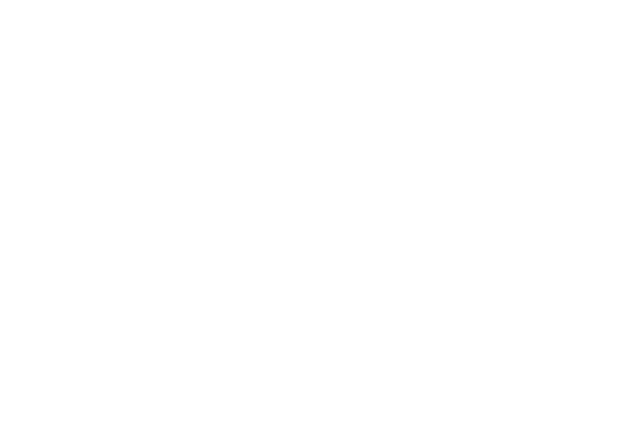
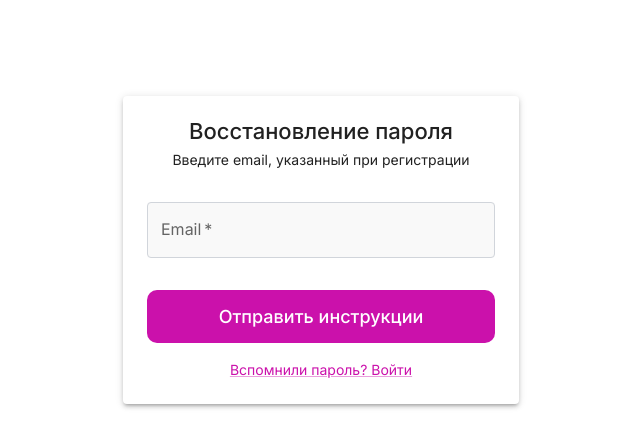
Before and after one commit to peaksoft-school/Gadjetarium-js16-ev, a React (Vite) app: page /forgot-password in a window 1280 px wide. Before the commit this address had no page. Shown: the top 448 px of the page, without its empty margins (319-959 px from the left). Built offline with nearby package versions, Linux system fonts and the light colour scheme.

Commit message:
end signs

```diff
--- a/src/configs/firebase.js
+++ b/src/configs/firebase.js
@@ -2,12 +2,12 @@ import { initializeApp } from 'firebase/app'
 import { getAuth, GoogleAuthProvider, signInWithPopup } from 'firebase/auth'
 
 const firebaseConfig = {
-  apiKey: "AIzaSyA...",
-  authDomain: "your-project.firebaseapp.com",
-  projectId: "your-project",
-  storageBucket: "your-project.appspot.com",
-  messagingSenderId: "1234567890",
-  appId: "1:1234567890:web:abc123def456"
+   apiKey: 'AIzaSyAmRw0iR8o89r525-6bNsk1aln7d_HV1RY',
+   authDomain: 'elaman-86eb2.firebaseapp.com',
+   projectId: 'elaman-86eb2',
+   storageBucket: 'elaman-86eb2.appspot.com',
+   messagingSenderId: '109939961650735218698',
+   appId: '1:109939961650735218698:web:abc123def456',
 }
 
 const app = initializeApp(firebaseConfig)
--- a/src/pages/forgotPassword/ForgotPassword.jsx
+++ b/src/pages/forgotPassword/ForgotPassword.jsx
@@ -56,7 +56,7 @@ const ForgotPassword = () => {
                   <Button
                      fullWidth
                      variant="contained"
-                     onClick={() => navigate('/login')}
+                     onClick={() => navigate('/sign-in')}
                      sx={{ mt: 3 }}
                   >
                      Вернуться к входу
@@ -100,7 +100,7 @@ const ForgotPassword = () => {
 
                   <Box textAlign="center">
                      <Link
-                        href="/login"
+                        href="/sign-in"
                         variant="body2"
                         onClick={() => dispatch(resetForgotPasswordState())}
                      >
--- a/src/pages/home/Home.jsx
+++ b/src/pages/home/Home.jsx
@@ -1,14 +1,10 @@
 import { Outlet } from 'react-router'
-import { useState } from 'react'
-import ForgotPassword from '../forgotPassword/ForgotPassword'
-import ResetPassword from '../forgotPassword/ResetPassword'
+
 
 const Home = () => {
-   const [open, setOpen] = useState(true)
    return (
       <div>
          <h1>HOME</h1>
-         <ResetPassword />
          <Outlet />
       </div>
    )
--- a/src/pages/sign-in/SignIn.jsx
+++ b/src/pages/sign-in/SignIn.jsx
@@ -13,6 +13,7 @@ import {
    TextField,
 } from '@mui/material'
 import GoogleIcon from '@mui/icons-material/Google'
+import { styled } from '@mui/system'
 import { AUTH_THUNK } from '../../store/authSlice/authThunk'
 import { signInWithGoogle } from '../../configs/firebase'
 
@@ -23,7 +24,6 @@ const SignIn = () => {
    const [error, setError] = useState(null)
    const isLoading = useSelector((state) => state.auth.isLoading)
 
-   // Форма для обычного входа
    const formik = useFormik({
       initialValues: {
          email: '',
@@ -46,14 +46,11 @@ const SignIn = () => {
       },
    })
 
-   // Обработчик Google входа
    const handleGoogleSignIn = async () => {
       try {
          setGoogleLoading(true)
          setError(null)
-
          const { idToken, email } = await signInWithGoogle()
-
          await dispatch(
             AUTH_THUNK.googleSignIn({
                idToken,
@@ -70,20 +67,12 @@ const SignIn = () => {
    }
 
    return (
-      <Box
-         sx={{
-            maxWidth: '400px',
-            margin: '2rem auto',
-            padding: '2rem',
-            boxShadow: 3,
-            borderRadius: '8px',
-         }}
-      >
+      <Container>
          <Typography variant="h5" align="center" gutterBottom>
             Вход в систему
          </Typography>
 
-         <Button
+         <GoogleButton
             fullWidth
             variant="outlined"
             onClick={handleGoogleSignIn}
@@ -91,20 +80,9 @@ const SignIn = () => {
             startIcon={
                googleLoading ? <CircularProgress size={20} /> : <GoogleIcon />
             }
-            sx={{
-               mt: 1,
-               mb: 2,
-               color: '#4285F4',
-               borderColor: '#4285F4',
-               '&:hover': {
-                  borderColor: '#3367D6',
-                  backgroundColor: 'rgba(66, 133, 244, 0.04)',
-               },
-               height: '48px',
-            }}
          >
             {googleLoading ? 'Вход...' : 'Войти через Google'}
-         </Button>
+         </GoogleButton>
 
          <Divider sx={{ my: 2 }}>или</Divider>
 
@@ -143,34 +121,68 @@ const SignIn = () => {
                </Alert>
             )}
 
-            <Button
+            <SubmitButton
                fullWidth
                type="submit"
                variant="contained"
                disabled={isLoading}
-               sx={{
-                  mt: 2,
-                  bgcolor: '#D901A6',
-                  '&:hover': { bgcolor: '#b1008b' },
-                  height: '48px',
-               }}
             >
                {isLoading ? (
                   <CircularProgress size={24} color="inherit" />
                ) : (
                   'Войти'
                )}
-            </Button>
+            </SubmitButton>
          </form>
 
-         <Typography align="center" sx={{ mt: 2 }}>
-            Нет аккаунта?{' '}
+         <StyledLinkText>
+            Нет аккаунта?
             <Link href="/sign-up" underline="hover">
                Зарегистрироваться
             </Link>
-         </Typography>
-      </Box>
+         </StyledLinkText>
+
+         <StyledLinkText>
+            <Link href="/forgot-password" underline="hover">
+               Забыли пароль?
+            </Link>
+         </StyledLinkText>
+      </Container>
    )
 }
 
 export default SignIn
+
+const Container = styled(Box)(({ theme }) => ({
+   maxWidth: '400px',
+   margin: '2rem auto',
+   padding: '2rem',
+   boxShadow: theme.shadows[3],
+   borderRadius: '8px',
+}))
+
+const GoogleButton = styled(Button)({
+   marginTop: '8px',
+   marginBottom: '16px',
+   color: '#4285F4',
+   borderColor: '#4285F4',
+   height: '48px',
+   '&:hover': {
+      borderColor: '#3367D6',
+      backgroundColor: 'rgba(66, 133, 244, 0.04)',
+   },
+})
+
+const SubmitButton = styled(Button)({
+   marginTop: '16px',
+   backgroundColor: '#D901A6',
+   height: '48px',
+   '&:hover': {
+      backgroundColor: '#b1008b',
+   },
+})
+
+const StyledLinkText = styled(Typography)({
+   marginTop: '16px',
+   textAlign: 'center',
+})
--- a/src/routes/AppRouter.jsx
+++ b/src/routes/AppRouter.jsx
@@ -8,6 +8,9 @@ import Spinner from '../components/Spinner'
 const SignIn = lazy(() => import('../pages/sign-in/SignIn'))
 const SignUp = lazy(() => import('../pages/sign-up/SignUp'))
 const Home = lazy(() => import('../pages/home/Home'))
+const ForgotPassword = lazy(
+   () => import('../pages/forgotPassword/ForgotPassword')
+)
 
 const AppRouter = () => (
    <Routes>
@@ -54,6 +57,20 @@ const AppRouter = () => (
          }
       />
       <Route
+         path="/forgot-password"
+         element={
+            <PrivateRouter
+               component={
+                  <Suspense fallback={<Spinner />}>
+                     <ForgotPassword />
+                  </Suspense>
+               }
+               fallBackPath="user"
+               roles={['GUEST']}
+            />
+         }
+      />
+      <Route
          path="/admin"
          element={
             <PrivateRouter
```
Lines whose indentation alone changed are shown as unchanged.
